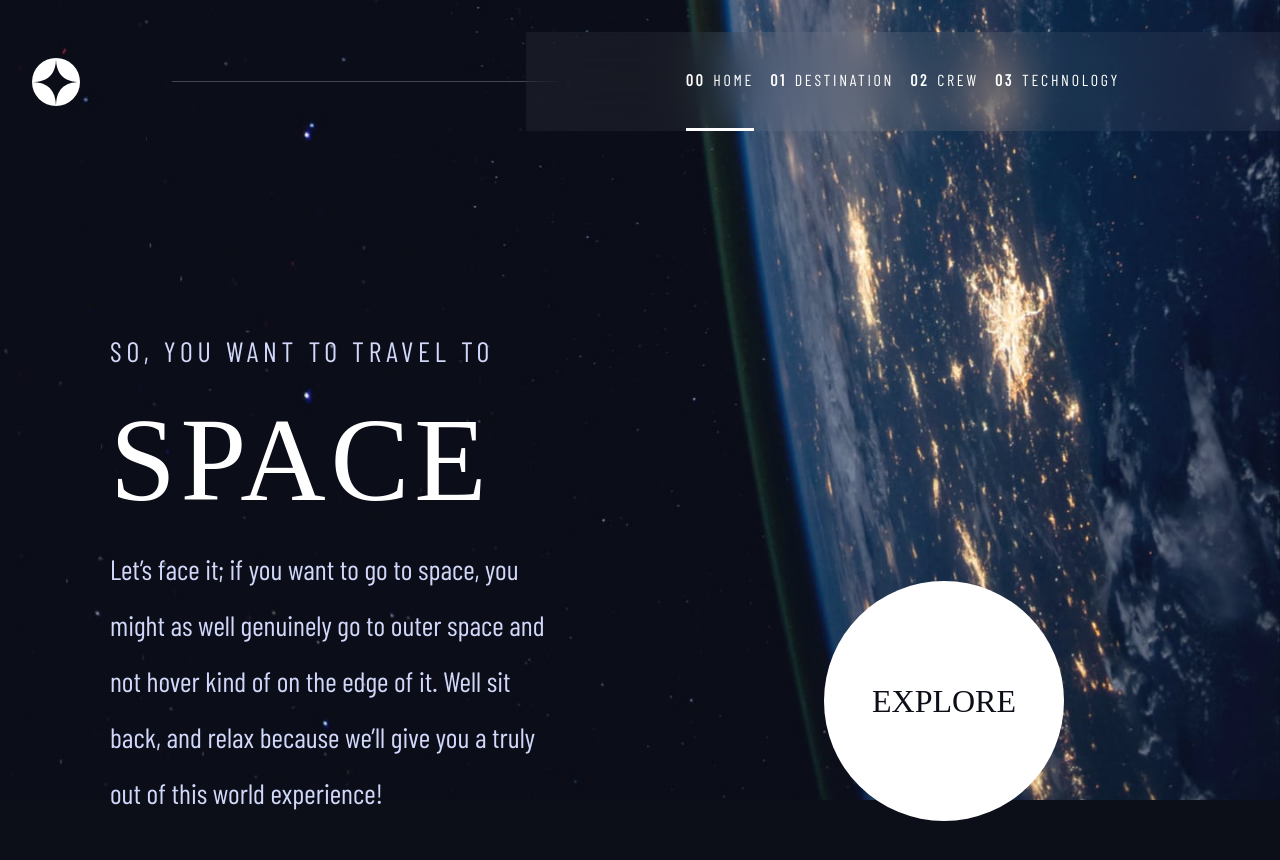
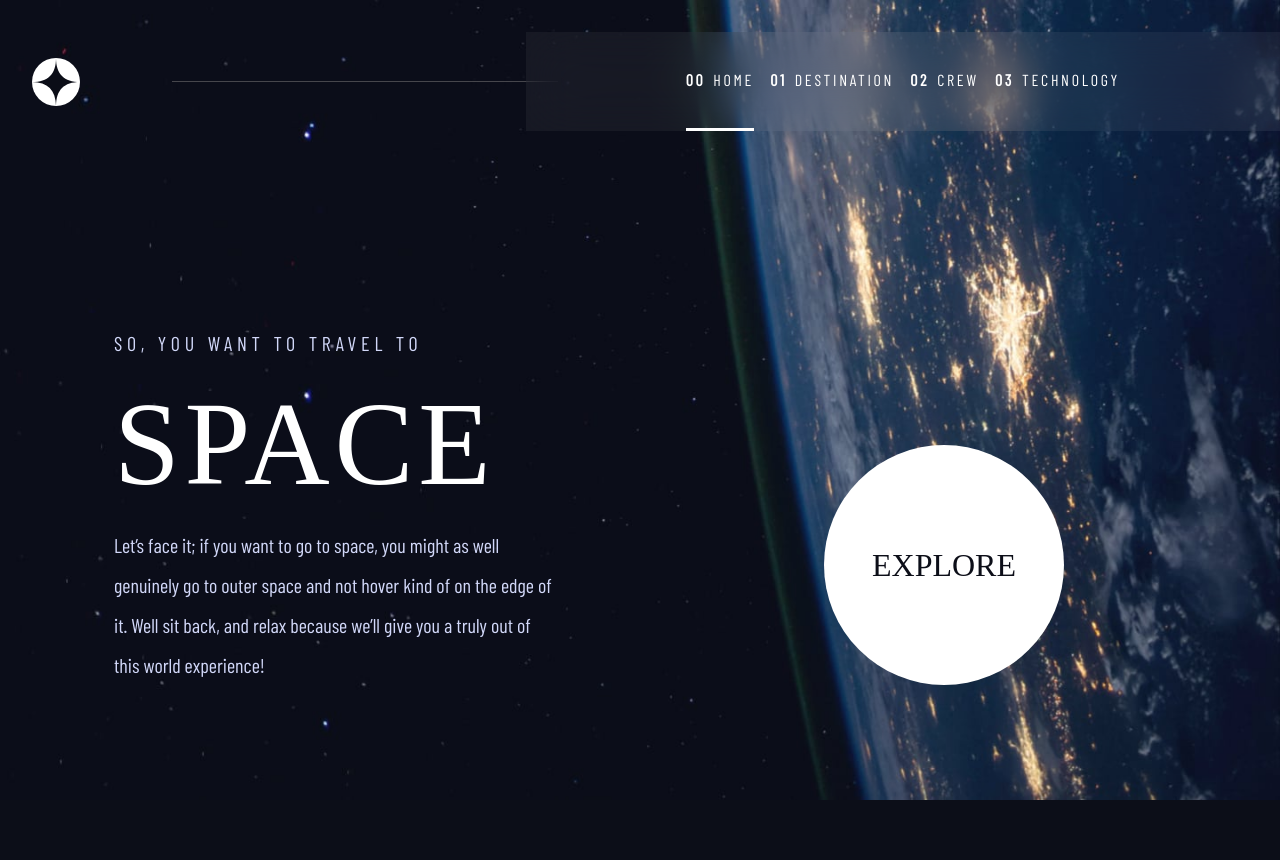
Before and after one commit to DavidofOrange/space-tourism-website, a React (Create React App) app: page / in a window 1280 px wide. Shown: the top 860 px of the page. Built offline with nearby package versions, Linux system fonts and the light colour scheme; a web font is replaced by a local one.

Commit message:
made changes to fonts

```diff
--- a/src/components/Destination.jsx
+++ b/src/components/Destination.jsx
@@ -36,7 +36,7 @@ export default function Destination() {
                 <h2 className='fs-800 uppercase ff-serif flow'>{name}</h2>
                 <p className='flow'>{description}</p>
                 <div className='flex flow'>
-                    <div >
+                    <div>
                       <h3 className='text-accent fs-200 uppercase'>Avg. distance</h3>
                       <p className='fs-400 ff-serif uppercase'>{distance}</p>
                     </div>
--- a/src/index.css
+++ b/src/index.css
@@ -16,7 +16,7 @@
     --fs-800: 3.5rem;
     --fs-700: 1.5rem;
     --fs-600: 1rem;
-    --fs-500: 1.75rem;
+    --fs-500: 1.25rem;
     --fs-400: 0.9375rem;
     --fs-300: 1rem;
     --fs-200: 0.875rem;
@@ -123,12 +123,7 @@ select {
   }
 }
 
-
-/* ------------------- */
 /* Utility classes     */
-/* ------------------- */
-
-/* general */
 
 .flex {
     display: flex;
@@ -256,9 +251,7 @@ select {
 }
 
 
-/* ------------------- */
-/* Components         */
-/* ------------------- */
+/* Components */
 
 .large-button {
     font-size: 2rem;
@@ -435,11 +428,6 @@ select {
     background-color: hsl( var(--clr-white) / 1);
 }
 
-/* ------------------- */
-/* Page specific       */
-/* ------------------- */
-
-
 
 /* Background images */
 
@@ -462,12 +450,12 @@ select {
     }
   }
 
-  @media only screen and (min-width: 1200px) {
-    .home {
-      background: url('./starter-code/assets/home/background-home-desktop.jpg') no-repeat center/cover;
+@media only screen and (min-width: 1200px) {
+  .home {
+    background: url('./starter-code/assets/home/background-home-desktop.jpg') no-repeat center/cover;
     }
-    .destination {
-        background: url('./starter-code/assets/destination/background-destination-desktop.jpg') no-repeat center/cover;
+  .destination {
+    background: url('./starter-code/assets/destination/background-destination-desktop.jpg') no-repeat center/cover;
       }
   }
 
```
